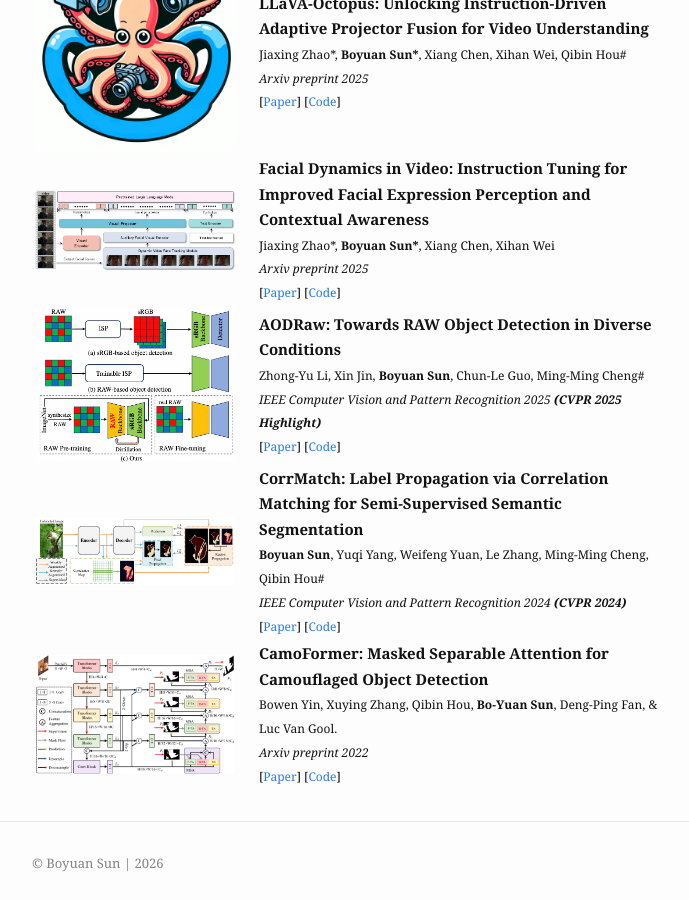
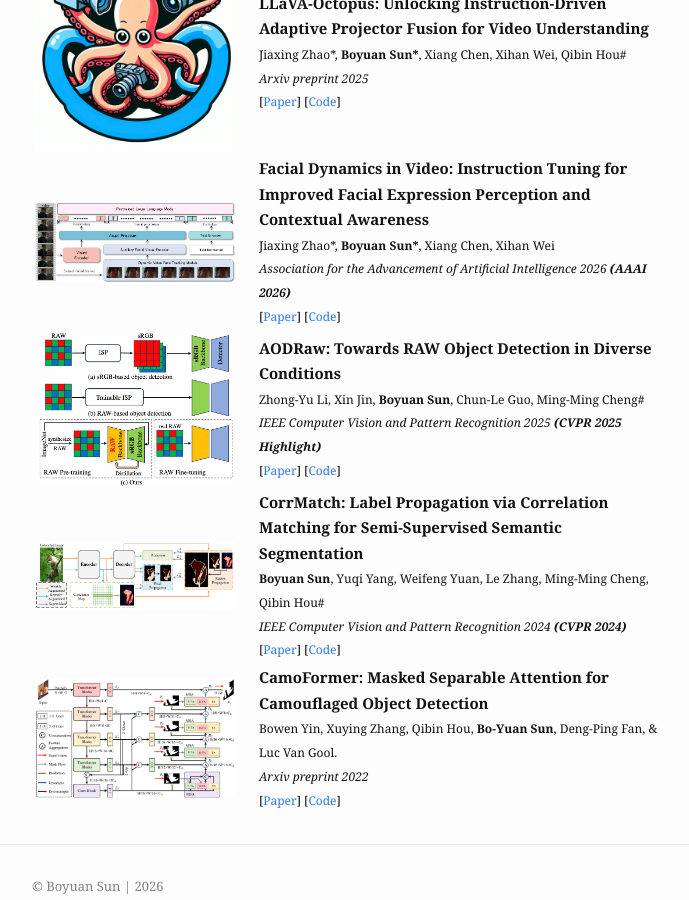
Before and after one commit to BBBBchan/BBBBchan.github.io, a Jekyll site: the page built from index.html, in a window 1280 px wide and 900 px high, scrolled down 1528 px. Shown: the whole window, without its empty margins (288-977 px from the left). Built offline with Jekyll 4.4.1, drawn with Linux system fonts in a browser that asks for light colours; nearby versions of some CDN libraries.

Commit message:
Update publication name and year in index.html

```diff
--- a/index.html
+++ b/index.html
@@ -81,7 +81,7 @@
     src: /assets/img/work/DFEC_method.png
     alt: arxiv
   author: Jiaxing Zhao*, <b>Boyuan Sun*</b>, Xiang Chen, Xihan Wei
-  pubname: Arxiv preprint 2025
+  pubname: Association for the Advancement of Artificial Intelligence 2026 <b>(AAAI 2026)</b>
   code: https://github.com/Jiaxing-star/FacialDynamic
   paper: https://arxiv.org/abs/2501.07978
   bibtex:
```
